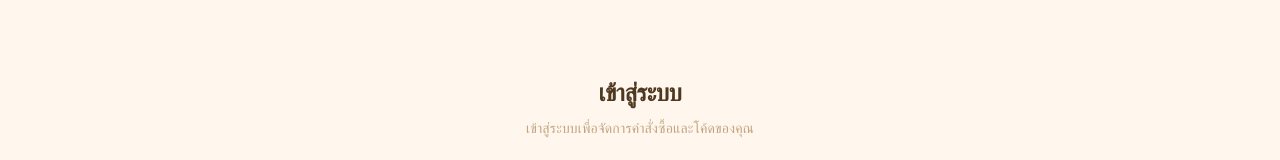
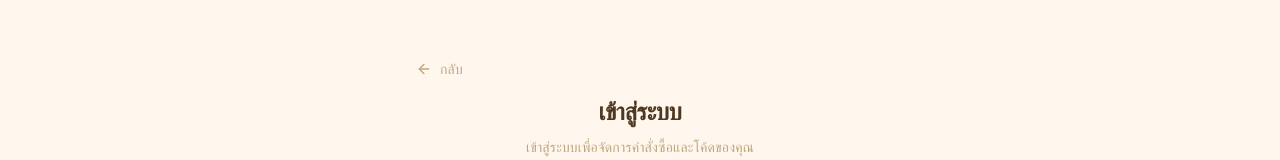
Before and after one commit to NatOhm/nong-kati-site, a Next.js app: page /account/login in a window 1280 px wide. Shown: the top 160 px of the page. Built offline with nearby package versions, Linux system fonts and the light colour scheme; no server answers.

Commit message:
Add back button to login page (router.back with home fallback)
🤖 Generated with Codebuff
Co-Authored-By: Codebuff <noreply@codebuff.com>

```diff
--- a/src/app/account/login/page.tsx
+++ b/src/app/account/login/page.tsx
@@ -7,8 +7,8 @@
 
 import { useState } from 'react';
 import Link from 'next/link';
-import { useSearchParams } from 'next/navigation';
-import { LogIn, Mail, Lock, Eye, EyeOff } from 'lucide-react';
+import { useRouter, useSearchParams } from 'next/navigation';
+import { ArrowLeft, LogIn, Mail, Lock, Eye, EyeOff } from 'lucide-react';
 import { cn } from '@/utils/cn';
 
 /** Only allow same-site relative paths in ?next= (no open redirect). */
@@ -18,6 +18,7 @@ function safeNext(raw: string | null): string {
 }
 
 export default function LoginPage(): React.JSX.Element {
+  const router = useRouter();
   const searchParams = useSearchParams();
   const [email, setEmail] = useState('');
   const [password, setPassword] = useState('');
@@ -61,6 +62,16 @@ export default function LoginPage(): React.JSX.Element {
   return (
     <div className="flex min-h-[80vh] items-center justify-center px-4">
       <div className="w-full max-w-md">
+        {/* Back to previous page (home fallback when opened directly) */}
+        <button
+          type="button"
+          onClick={() => (window.history.length > 1 ? router.back() : router.push('/'))}
+          className="mb-4 inline-flex items-center gap-2 text-sm text-fg-placeholder transition-colors duration-200 hover:text-fg-brand"
+        >
+          <ArrowLeft size={16} />
+          กลับ
+        </button>
+
         <div className="mb-8 text-center">
           <h1 className="mb-2 text-2xl font-bold text-fg">เข้าสู่ระบบ</h1>
           <p className="text-sm text-fg-placeholder">
```
